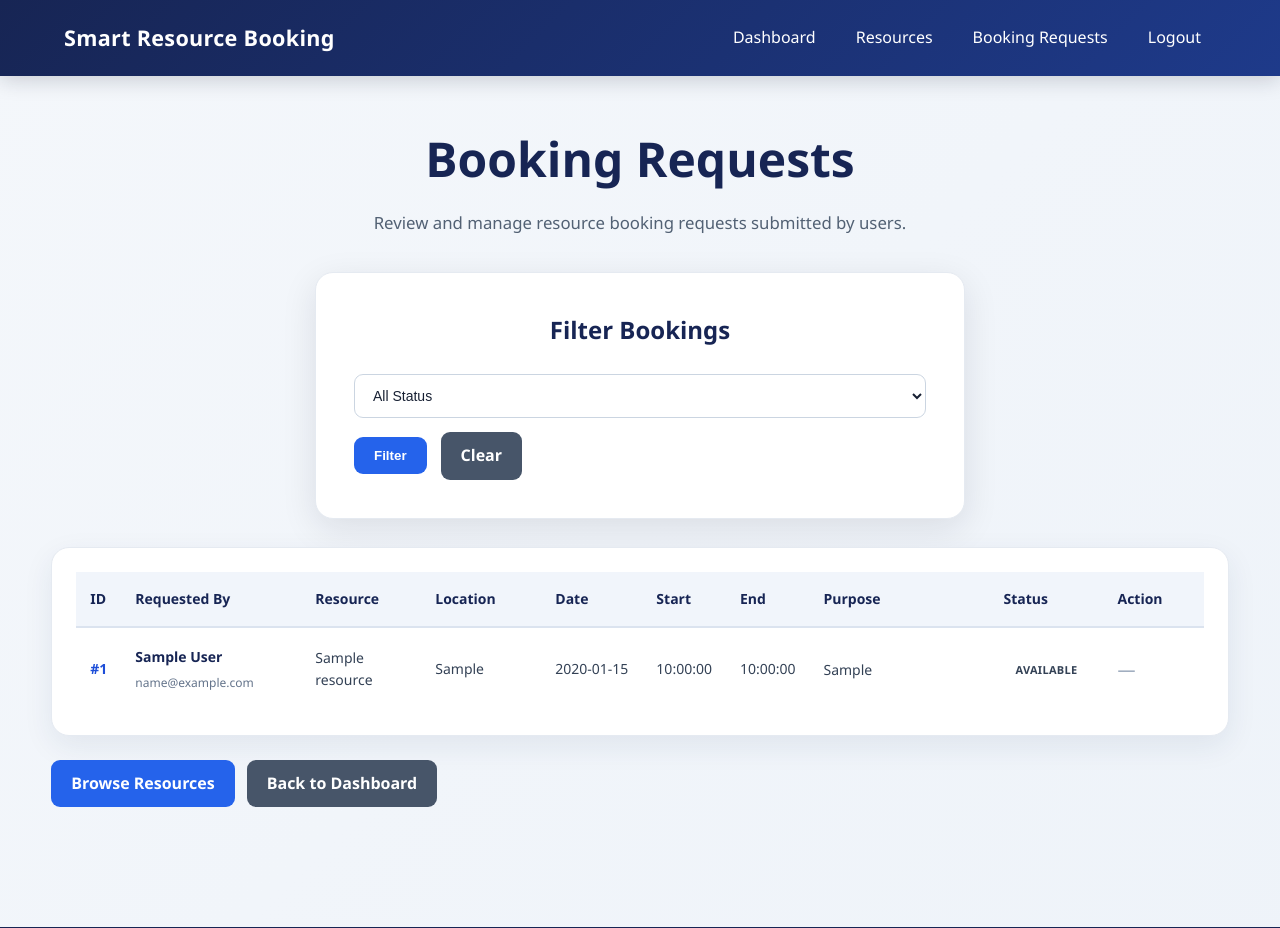
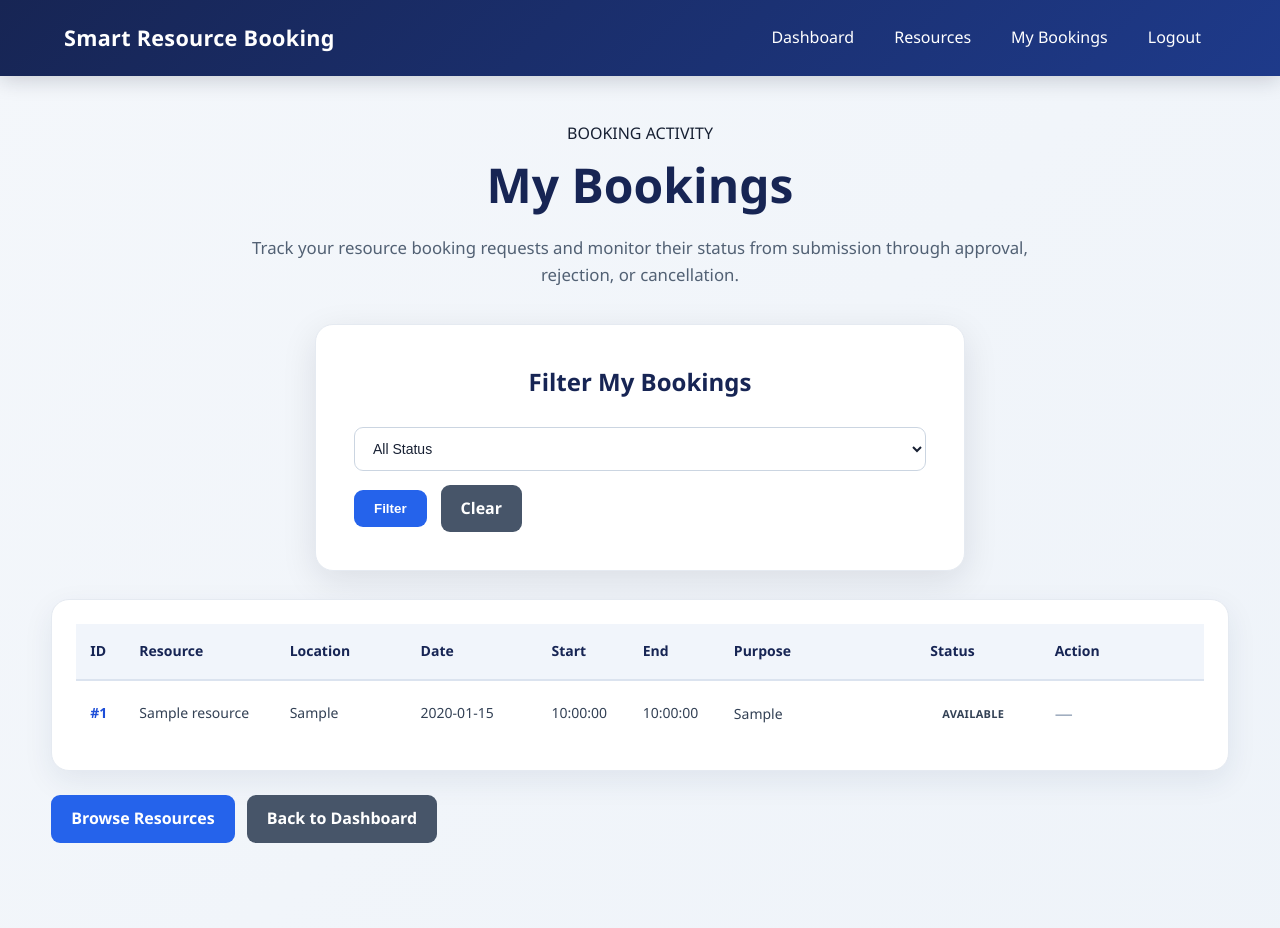
Before and after one commit to ko-27/smart-resource-booking, a Flask app: page /bookings/ in a window 1280 px wide. Shown: the top 928 px of the page. Run offline with Flask 3, Linux system fonts and the light colour scheme; a user stored in the database is signed in; tables that the repository leaves empty hold one stand-in row (values such as "Sample post").

Commit message:
Make booking page role aware

```diff
--- a/backend/templates/bookings/list.html
+++ b/backend/templates/bookings/list.html
@@ -8,10 +8,16 @@
     <meta name="viewport"
           content="width=device-width, initial-scale=1.0">
 
-    <title>Booking Requests - Smart Resource Booking</title>
+    <title>
+        {% if current_user.role == "ADMIN" %}
+            Booking Requests - Smart Resource Booking
+        {% else %}
+            My Bookings - Smart Resource Booking
+        {% endif %}
+    </title>
 
     <link rel="stylesheet"
-          href="{{ url_for('static', filename='css/style.css', v='5') }}">
+          href="{{ url_for('static', filename='css/style.css', v='6') }}">
 
 </head>
 
@@ -35,7 +41,11 @@
         </a>
 
         <a href="{{ url_for('bookings.list_bookings') }}">
+            {% if current_user.role == "ADMIN" %}
                 Booking Requests
+            {% else %}
+                My Bookings
+            {% endif %}
         </a>
 
         <a href="{{ url_for('auth.logout') }}">
@@ -49,14 +59,44 @@
 
 <main class="container">
 
-    <section class="page-header">
 
-        <h1>Booking Requests</h1>
+    <!-- Page Introduction -->
+
+    <section class="page-header booking-page-header">
+
+        {% if current_user.role == "ADMIN" %}
+
+            <span class="dashboard-kicker">
+                BOOKING ADMINISTRATION
+            </span>
+
+            <h1>
+                Booking Requests
+            </h1>
 
             <p>
-            Review and manage resource booking requests
-            submitted by users.
+                Review booking requests submitted by users,
+                approve or reject pending requests, and monitor
+                the institutional resource booking workflow.
             </p>
+
+        {% else %}
+
+            <span class="dashboard-kicker">
+                BOOKING ACTIVITY
+            </span>
+
+            <h1>
+                My Bookings
+            </h1>
+
+            <p>
+                Track your resource booking requests and monitor
+                their status from submission through approval,
+                rejection, or cancellation.
+            </p>
+
+        {% endif %}
 
     </section>
 
@@ -86,7 +126,13 @@
 
     <section class="form-card booking-filter-card">
 
-        <h2>Filter Bookings</h2>
+        <h2>
+            {% if current_user.role == "ADMIN" %}
+                Filter Booking Requests
+            {% else %}
+                Filter My Bookings
+            {% endif %}
+        </h2>
 
         <form method="GET" class="filter-form">
 
@@ -107,7 +153,7 @@
                     {% if status == "BOOKED" %}
                         selected
                     {% endif %}>
-                    Booked
+                    Approved / Booked
                 </option>
 
                 <option value="REJECTED"
@@ -158,7 +204,11 @@
 
                         <th>ID</th>
 
+                        {% if current_user.role == "ADMIN" %}
+
                             <th>Requested By</th>
+
+                        {% endif %}
 
                         <th>Resource</th>
 
@@ -192,6 +242,8 @@
                         </td>
 
 
+                        {% if current_user.role == "ADMIN" %}
+
                             <td class="requester-cell">
 
                                 <strong>
@@ -203,6 +255,8 @@
                                 </span>
 
                             </td>
+
+                        {% endif %}
 
 
                         <td>
@@ -274,6 +328,8 @@
 
                         <td class="action-cell">
 
+                            {% if current_user.role == "ADMIN" %}
+
                                 {% if booking.status == "PENDING" %}
 
                                     <div class="table-actions">
@@ -311,6 +367,31 @@
 
                                 {% endif %}
 
+                            {% else %}
+
+                                {% if booking.status in ["PENDING", "BOOKED"] %}
+
+                                    <a
+                                        href="{{ url_for(
+                                            'bookings.cancel_booking',
+                                            booking_id=booking.id
+                                        ) }}"
+                                        class="btn btn-danger btn-small">
+
+                                        Cancel
+
+                                    </a>
+
+                                {% else %}
+
+                                    <span class="no-action">
+                                        —
+                                    </span>
+
+                                {% endif %}
+
+                            {% endif %}
+
                         </td>
 
                     </tr>
@@ -320,10 +401,19 @@
 
                     <tr>
 
-                        <td colspan="10"
+                        <td
+                            colspan="{% if current_user.role == 'ADMIN' %}10{% else %}9{% endif %}"
                             class="empty-state">
 
+                            {% if current_user.role == "ADMIN" %}
+
                                 No booking requests found.
+
+                            {% else %}
+
+                                You have not submitted any booking requests yet.
+
+                            {% endif %}
 
                         </td>
 
```
Lines whose indentation alone changed are shown as unchanged.
